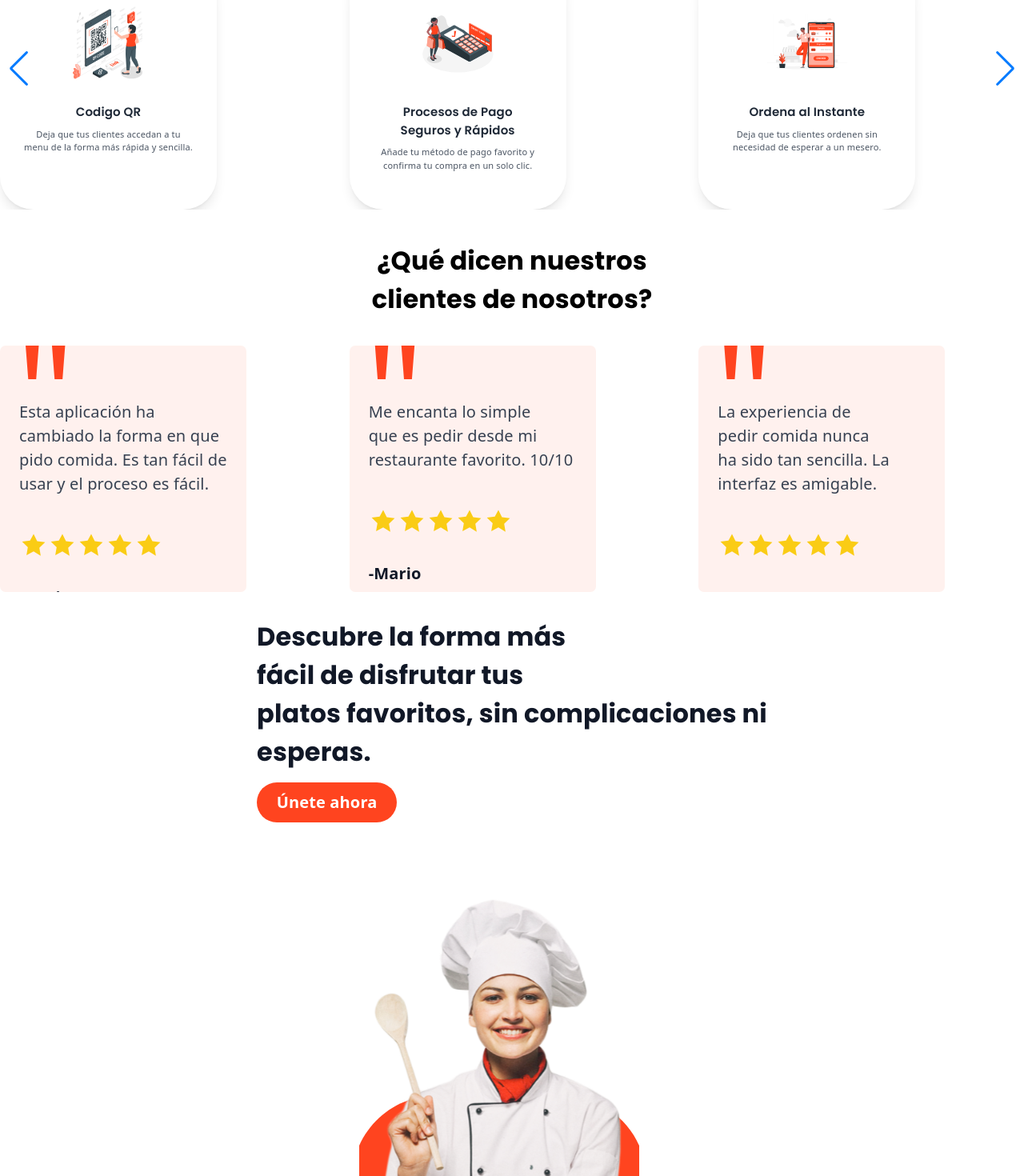
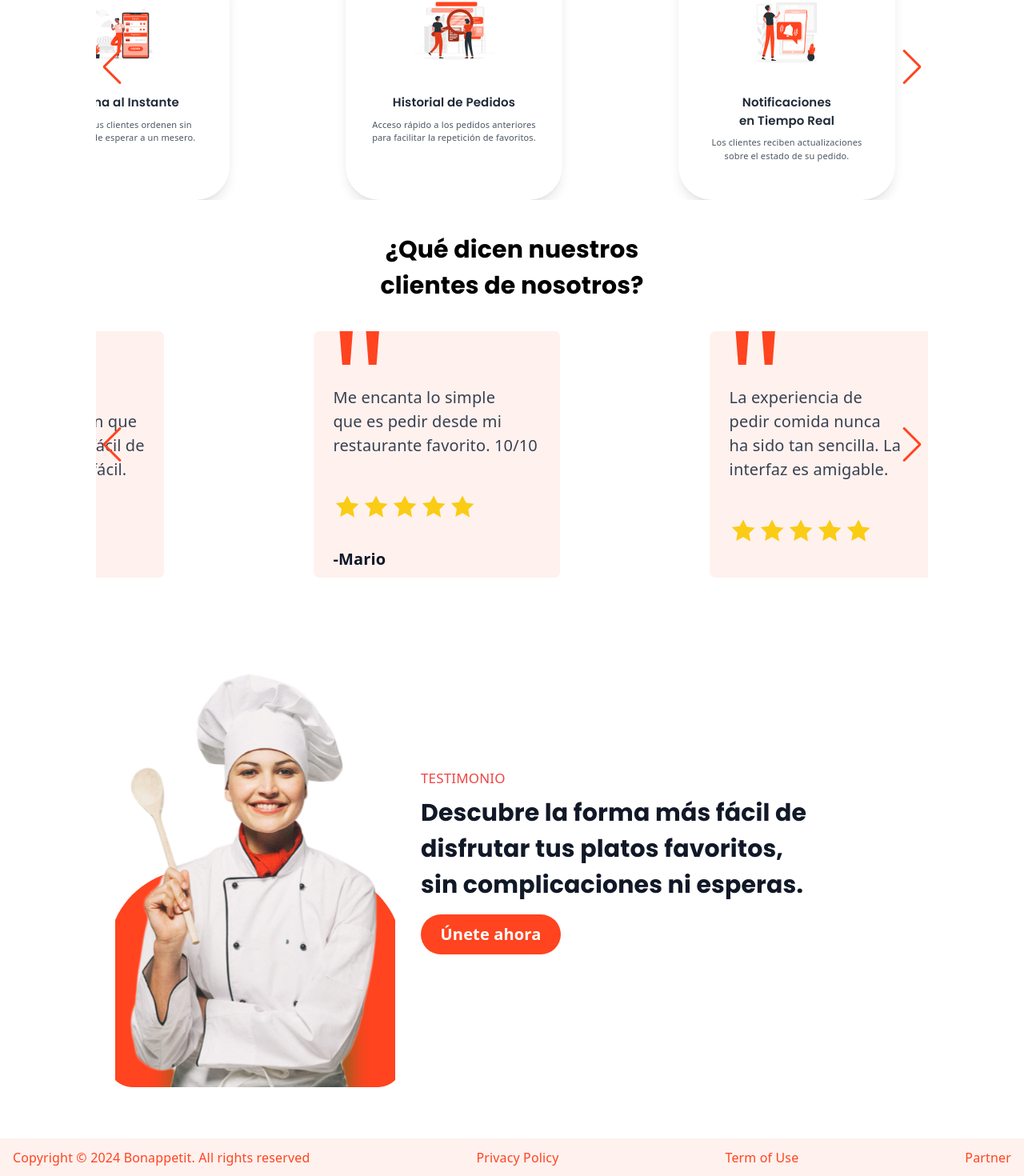
Before and after one commit to BonApp-etit/front, a Next.js app: page / in a window 1280 px wide. Shown: the part 1317-2787 px from the top of the page at 80% size. Built offline with nearby package versions, Linux system fonts and the light colour scheme.

Commit message:
fix responsiveness lg

```diff
--- a/src/components/landing/FifthSection.jsx
+++ b/src/components/landing/FifthSection.jsx
@@ -1,19 +1,22 @@
 export default function Fifth() {
   return (
     <>
-      <div className="flex flex-col lg:flex-row items-center justify-center bg-white p-6 rounded-lg ">
-        <div className="text-center lg:text-left">
-          <h4 className="hidden text-[20px] text-red-500 font-roboto uppercase">
+      <section className="flex flex-col items-center justify-center bg-white p-6 rounded-lg lg:mx-[120px]">
+        <div className="text-center lg:text-left lg:flex lg:flex-row-reverse lg:justify-center lg:items-center">
+          <div className="lg:mt-12">
+            <h4 className="hidden text-[20px] text-red-500 font-roboto uppercase lg:flex lg:text-[17px]">
               Testimonio
             </h4>
-          <h2 className="text-[24px] font-bold font-poppins text-gray-900 mt-2 md:text-[32px]">
-            Descubre la forma más <br /> fácil de disfrutar tus <br /> platos
-            favoritos, sin complicaciones ni <br /> esperas.
+            <h2 className="text-[24px] font-bold font-poppins text-gray-900 mt-2 md:text-[32px] lg:text-[30px]">
+              Descubre la forma más fácil de disfrutar tus platos
+              favoritos, sin complicaciones ni esperas.
             </h2>
 
             <button className="mt-[14px] bg-[#FF441F] text-white rounded-full transition w-[132px] h-[37px] text-[15px] font-roboto font-bold md:text-[20px] md:w-[175px] md:h-[50px]">
               Únete ahora
             </button>
+          </div>
+
           <div className="flex-none mt-[65px] lg:mb-0 lg:mr-8 flex justify-center">
             <img
             src="/assets/chef.svg"
@@ -22,7 +25,7 @@ export default function Fifth() {
             />
           </div>
         </div>
-      </div>
+      </section>
     </>
   );
 }
--- a/src/components/landing/FooterSection.jsx
+++ b/src/components/landing/FooterSection.jsx
@@ -1,6 +1,6 @@
 export default function Footer() {
     return (
-      <footer className="bg-[#FFF1EE] text-white h-[24px] mt-[27px] flex flex-row justify-between items-center p-1 md:h-[48px]">
+      <footer className="bg-[#FFF1EE] text-white h-[24px] mt-[27px] flex flex-row justify-between items-center p-1 md:h-[48px] lg:mt-10 lg:p-4">
 
           {/* Texto de Copyright */}
           <div className="text-[8px] md:text-[16px] font-roboto text-[#FF441F]">
--- a/src/components/landing/FourthSection.jsx
+++ b/src/components/landing/FourthSection.jsx
@@ -46,8 +46,9 @@ export default function Fourth() {
           spaceBetween: 20, // Espacio entre tarjetas en pantallas medianas
         },
         1024: {
-          slidesPerView: 3,
-          spaceBetween: 30, // Espacio entre tarjetas en pantallas grandes
+          slidesPerView: 2.1,
+          spaceBetween: 0,
+          centeredSlides: true,
         },
       },
     });
@@ -60,10 +61,10 @@ export default function Fourth() {
   }, []);
 
   return (
-    <section className="bg-white mt-[40px]">
+    <section className="bg-white mt-[40px] lg:mx-[120px]">
       {/* Título Principal */}
       <div className="text-center">
-        <h2 className="text-[24px] font-bold text-black font-poppins mb-[34px] md:text-[32px]">
+        <h2 className="text-[24px] font-bold text-black font-poppins mb-[34px] md:text-[32px] lg:text-[30px]">
           ¿Qué dicen nuestros <br /> clientes de nosotros?
         </h2>
       </div>
@@ -81,9 +82,8 @@ export default function Fourth() {
           ))}
         </div>
 
-
-
-
+        <div className="swiper-button-next"></div>
+        <div className="swiper-button-prev"></div>
 
       </div>
     </section>
--- a/src/components/landing/SecondSection.jsx
+++ b/src/components/landing/SecondSection.jsx
@@ -37,8 +37,10 @@ const Second = () => {
           spaceBetween: 30,
         },
         1024: {
-          slidesPerView: 3, // Mostrar 3 tarjetas a la vez en pantallas grandes
+          slidesPerView: 2.5,
+          initialSlide: 1,
           spaceBetween: 20,
+          centeredSlides: true,
         },
       },
     });
@@ -51,11 +53,11 @@ const Second = () => {
   }, []);
 
   return (
-    <section className="bg-white mt-[40px]">
+    <section className="bg-white mt-[40px] lg:mx-[120px]">
       {/* Título Principal */}
       <div className="text-center mb-8">
         <p className="mb-4 text-[#FF441F] text-[16px] font-poppins">QUE HACEMOS</p>
-        <h2 className="text-[24px] font-bold text-black font-poppins md:text-[32px]">
+        <h2 className="text-[24px] font-bold text-black font-poppins md:text-[32px] lg:text-[30px]">
           Facilitamos el proceso de ordenar comida en <br /> restaurantes.
         </h2>
         <p className="text-[16px] mt-4 text-gray-500 font-roboto">
--- a/src/components/landing/ThirdSection.jsx
+++ b/src/components/landing/ThirdSection.jsx
@@ -42,7 +42,7 @@ export default function Third() {
 
   useEffect(() => {
     const swiper = new Swiper(swiperContainerRef.current, {
-      slidesPerView: 1.3, // 1 tarjeta por vista en pantallas pequeñas
+      slidesPerView: 1.3,
       spaceBetween:10,
       initialSlide: 0,
       pagination: {
@@ -64,8 +64,10 @@ export default function Third() {
           initialSlide: 2,
         },
         1024: {
-          slidesPerView: 3, // 3 tarjetas en pantallas grandes
-          spaceBetween: 30,
+          slidesPerView: 2.5, // 3 tarjetas en pantallas grandes
+          spaceBetween: 0,
+          initialSlide: 3,
+          centeredSlides: true,
         },
       },
     });
@@ -78,10 +80,10 @@ export default function Third() {
   }, []);
 
   return (
-    <section className="mt-[45px]">
+    <section className="mt-[45px] lg:mx-[120px]">
       {/* Título Principal */}
       <div className="text-center mb-8">
-        <h2 className="text-[24px] font-bold text-black font-poppins md:text-[32px]">
+        <h2 className="text-[24px] font-bold text-black font-poppins md:text-[32px] lg:text-[30px]">
           Funciones destacadas que facilitan tu <br /> experiencia
         </h2>
       </div>
@@ -99,7 +101,7 @@ export default function Third() {
           ))}
         </div>
 
-         {/* Botones de navegación de Swiper */}
+
         <div className="swiper-button-next"></div>
         <div className="swiper-button-prev"></div>
       </div>
--- a/src/styles/globals.css
+++ b/src/styles/globals.css
@@ -17,31 +17,16 @@
 }
 
 /* Estilo para las flechas de navegación */
-.swiper-button-next,
-.swiper-button-prev {
-  color: #FF441F; /* Color de las flechas */
-  width: 20px; /* Ancho del botón */
-  height: 20px; /* Alto del botón */
-  display: flex;
-  align-items: center;
-  justify-content: center;
-  border-radius: 50%; /* Para que sean redondos */
-  z-index: 10; /* Para asegurarse de que están por encima de otros elementos */
+.swiper-button-next, .swiper-button-prev {
+  color: #FF441F !important;
+  width: 20px !important;
+  height: 20px !important;
+  display: flex !important;
+  align-items: center !important;
+  justify-content: center !important;
+  border-radius: 50% !important;
+  z-index: 10;
 }
-
-/* Posicionamiento de las flechas */
-.swiper-button-next {
-  right: 10px; /* Posición a la derecha */
-  top: 50%; /* Centrado verticalmente */
-  transform: translateY(-50%); /* Ajuste para centrar */
-}
-
-.swiper-button-prev {
-  left: 10px; /* Posición a la izquierda */
-  top: 50%; /* Centrado verticalmente */
-  transform: translateY(-50%); /* Ajuste para centrar */
-}
-
 /* Estilos generales para las tarjetas */
 .swiper-slide {
   display: flex;
```
Lines whose indentation alone changed are shown as unchanged.
